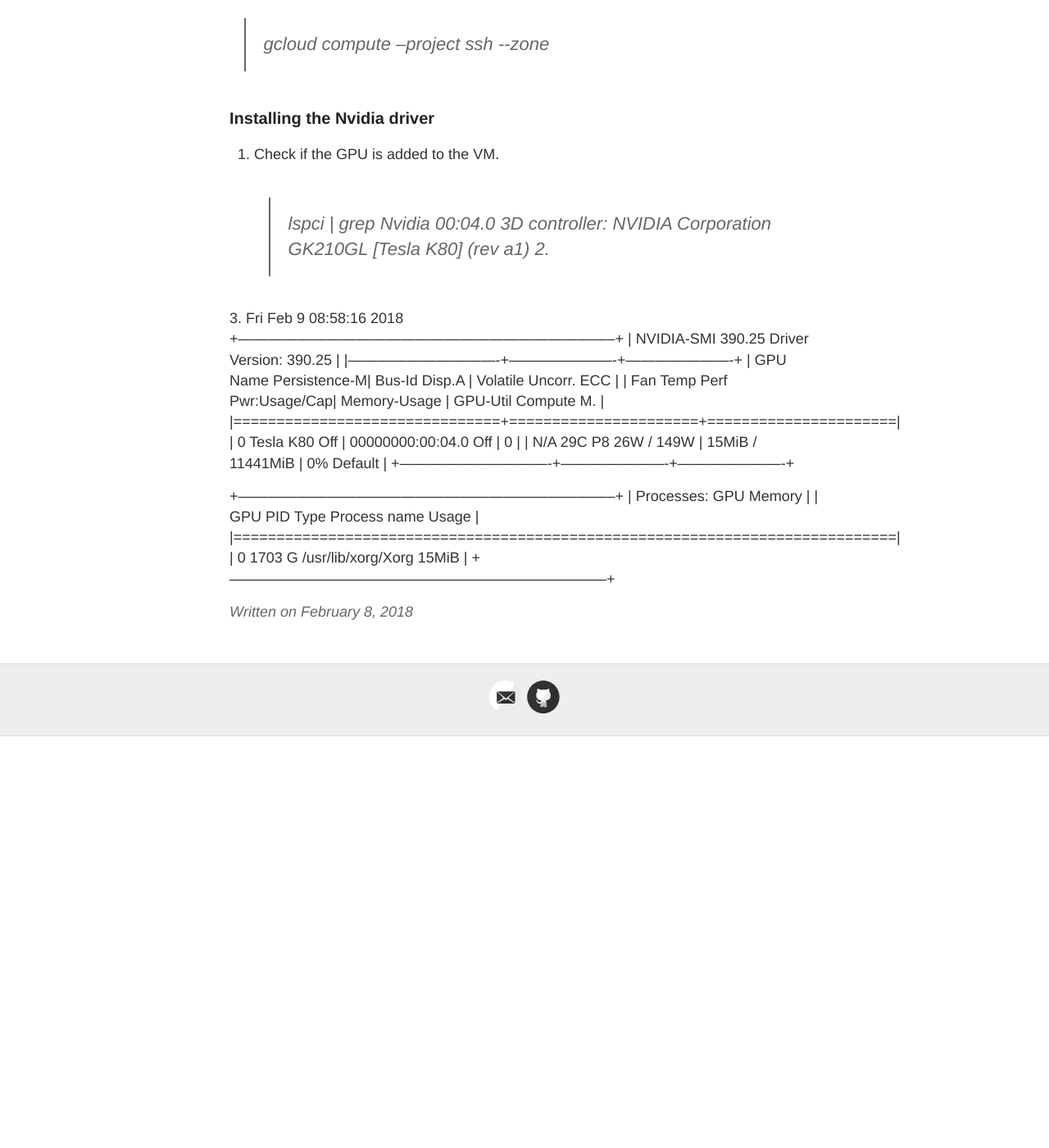
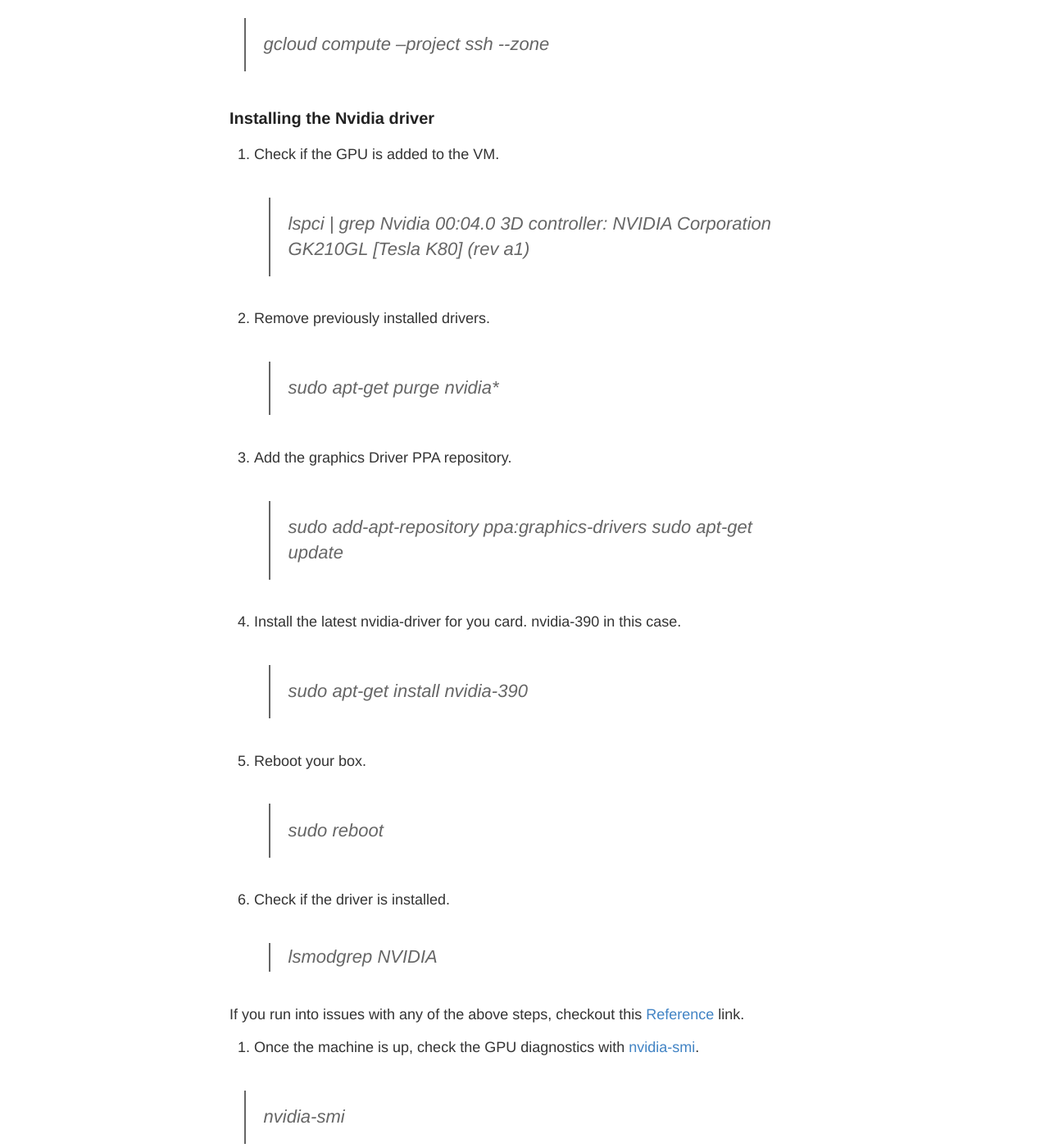
Before and after one commit to kvsrh/kvsrh.github.io.old, a Jekyll site: the page built from _posts/2018-02-08-GCP.md, in a window 1280 px wide and 1400 px high, scrolled down 847 px. Shown: the whole window at 82% size. Built offline with Jekyll 4.4.1, drawn with Linux system fonts in a browser that asks for light colours; before the commit the page ends 1745 px from its top, so only the background shows below that; some of the changed text lies outside the part shown.

Commit message:
Typos. Markdown fixes.

```diff
--- a/_posts/2018-02-08-GCP.md
+++ b/_posts/2018-02-08-GCP.md
@@ -22,22 +22,40 @@ Once the VM is created. You should be able to SSH into it.
 > gcloud compute --project <project-name  > ssh --zone <zone> <instance>
 
 ### Installing the Nvidia driver
-[Reference]:[http://www.linuxandubuntu.com/home/how-to-install-latest-nvidia-drivers-in-linux]
+
 1. Check if the GPU is added to the VM.
 > lspci | grep Nvidia
-> 00:04.0 3D controller: NVIDIA Corporation GK210GL [Tesla K80] (rev a1)
-2.
+  00:04.0 3D controller: NVIDIA Corporation GK210GL [Tesla K80] (rev a1)
 
-3.
-Fri Feb  9 08:58:16 2018
-+-----------------------------------------------------------------------------+
-| NVIDIA-SMI 390.25                 Driver Version: 390.25                    |
-|-------------------------------+----------------------+----------------------+
-| GPU  Name        Persistence-M| Bus-Id        Disp.A | Volatile Uncorr. ECC |
-| Fan  Temp  Perf  Pwr:Usage/Cap|         Memory-Usage | GPU-Util  Compute M. |
-|===============================+======================+======================|
-|   0  Tesla K80           Off  | 00000000:00:04.0 Off |                    0 |
-| N/A   29C    P8    26W / 149W |     15MiB / 11441MiB |      0%      Default |
+2. Remove previously installed drivers.
+> sudo apt-get purge nvidia*
+
+3. Add the graphics Driver PPA repository.
+> sudo add-apt-repository ppa:graphics-drivers
+> sudo apt-get update
+
+4. Install the latest nvidia-driver for you card. nvidia-390 in this case.
+> sudo apt-get install nvidia-390
+
+5. Reboot your box.
+> sudo reboot
+
+6. Check if the driver is installed.
+> lsmod | grep NVIDIA
+
+If you run into issues with any of the above steps, checkout this [Reference](http://www.linuxandubuntu.com/home/how-to-install-latest-nvidia-drivers-in-linux) link.
+
+7. Once the machine is up, check the GPU diagnostics with [nvidia-smi](http://manpages.ubuntu.com/manpages/precise/man1/alt-nvidia-current-smi.1.html).
+
+>nvidia-smi
+
++----------------------------------------------------------------------------->+
+| NVIDIA-SMI 390.25                 Driver Version: 390.25                  |-------------------------------+----------------------+----------------------+
+| GPU  Name        Persistence-M| Bus-Id        Disp.A | Volatile Uncorr. ECC >|
+| Fan  Temp  Perf  Pwr:Usage/Cap|         Memory-Usage | GPU-Util  Compute M. >|
+|===============================+======================+======================>|
+|   0  Tesla K80           Off  | 00000000:00:04.0 Off |                    0 >|
+| N/A   29C    P8    26W / 149W |     15MiB / 11441MiB |      0%      Default >|
 +-------------------------------+----------------------+----------------------+
 
 +-----------------------------------------------------------------------------+
@@ -46,3 +64,5 @@ Fri Feb  9 08:58:16 2018
 |=============================================================================|
 |    0      1703      G   /usr/lib/xorg/Xorg                            15MiB |
 +-----------------------------------------------------------------------------+
+
+### Next steps.
```
Also changed, not shown: other parts of _posts/2018-02-08-GCP.md (+1 -1 lines).
